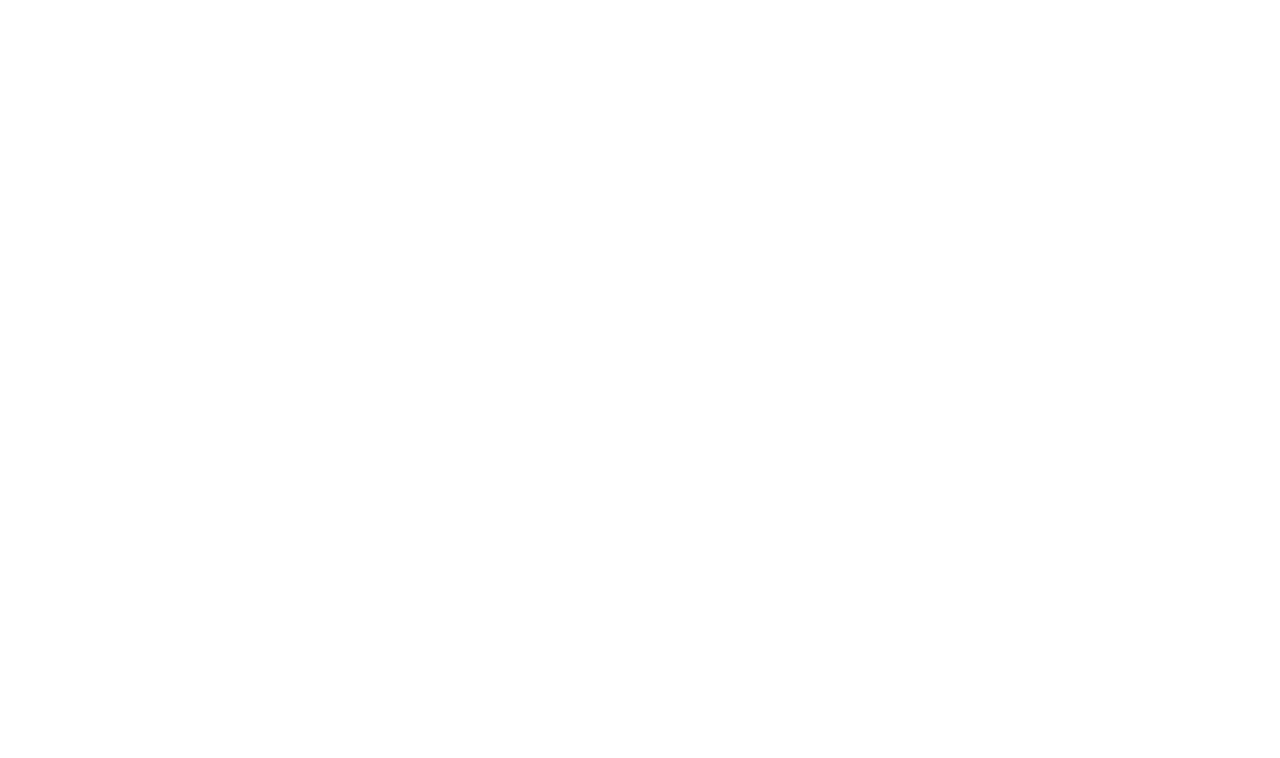
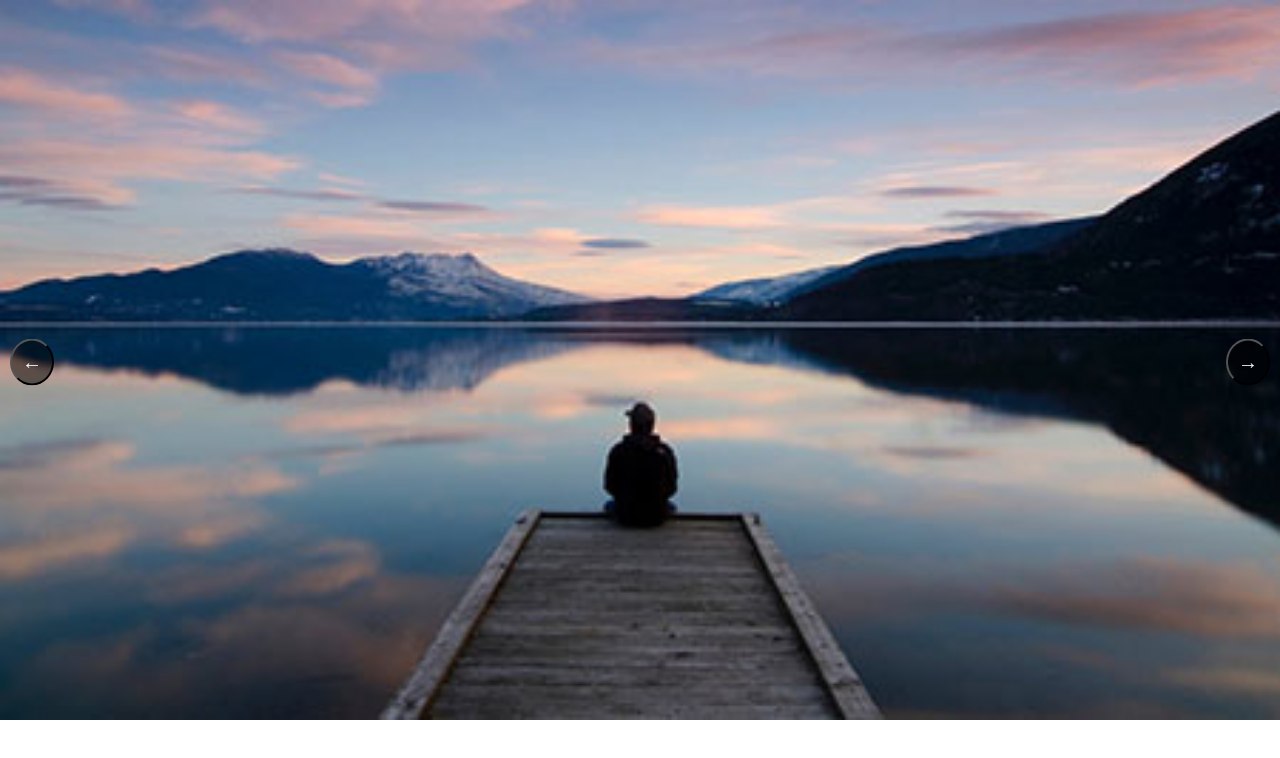
Before and after one commit to alemonacoo/js-array-carousel, a plain HTML site: page index.html in a window 1280 px wide. Drawn offline with Linux system fonts and the light colour scheme.

Commit message:
adding general layout

```diff
--- a/css/style.css
+++ b/css/style.css
@@ -0,0 +1,36 @@
+* {
+    box-sizing: border-box;
+    margin: 0px;
+    padding: 0px;
+  }
+
+  .container{
+    width: 100vw;
+    margin: 0 auto;
+  }
+
+  .carousel-container > img{
+    width: 100%;
+}
+
+#carousel{
+    position: relative;
+}
+#carousel-nav{
+    position: absolute;
+    z-index: 2;
+    top: 50%;
+    transform: translateY(-50%);
+    display: flex;
+    width: 100%;
+    justify-content: space-between;
+}
+
+#carousel-nav button {
+    border-radius: 50%;
+    padding: 10px;
+    margin: 10px;
+    color: white;
+    font-size: 20px;
+    background-color: rgba(0, 0, 0, 0.50);
+  }
--- a/index.html
+++ b/index.html
@@ -9,6 +9,17 @@
     <title>Carousel</title>
 </head>
 <body>
+    <div class="container">
+        <div id="carousel">
+            <div class="carousel-container">
+                <img src="img/01.jpg" alt="">
 
+            </div>
+            <div id="carousel-nav">
+                <button id="previous">&larr;</button>
+                <button id="next">&rarr;</button>
+            </div>
+        </div>
+    </div>
 </body>
 </html>
```
